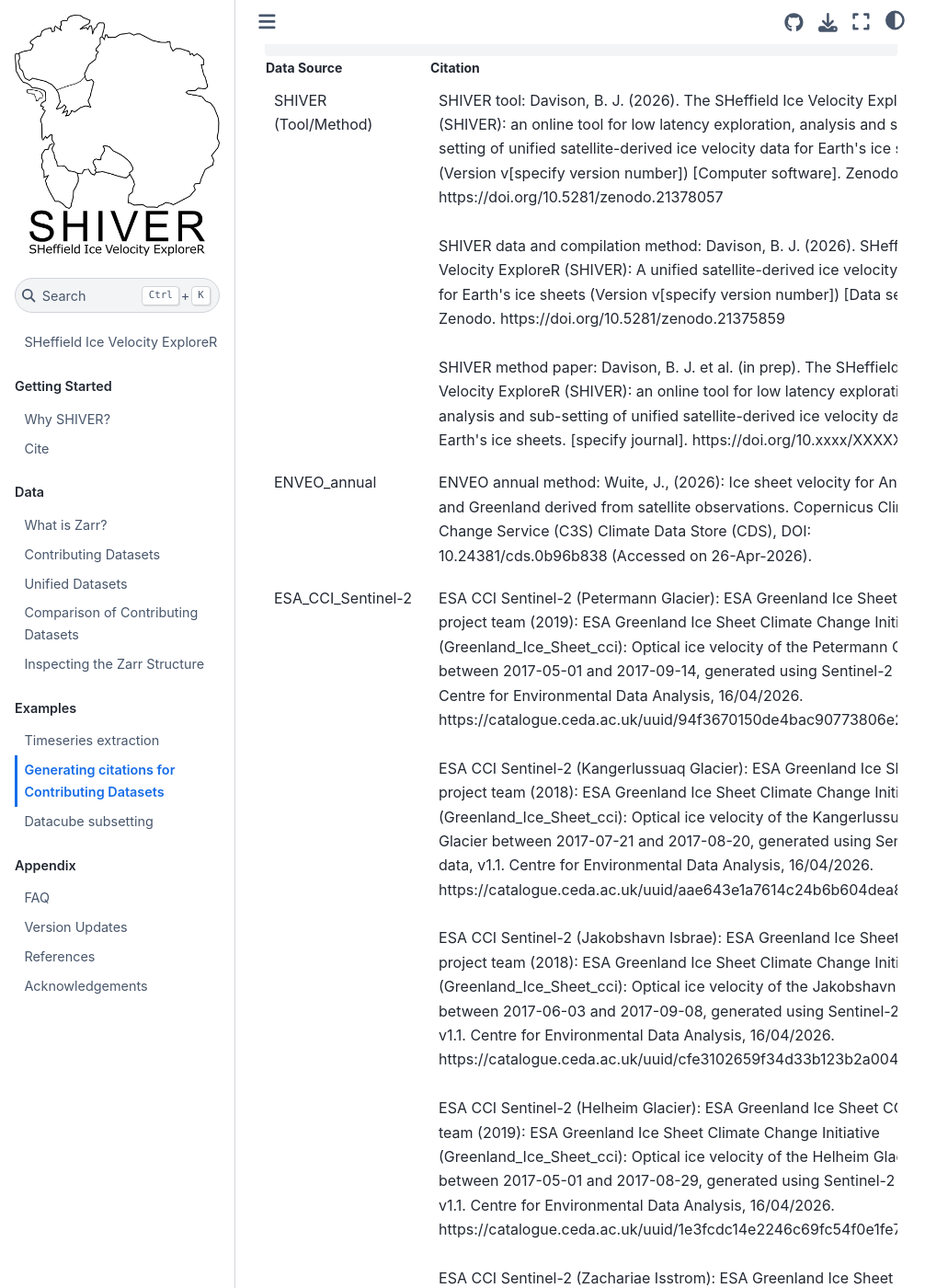
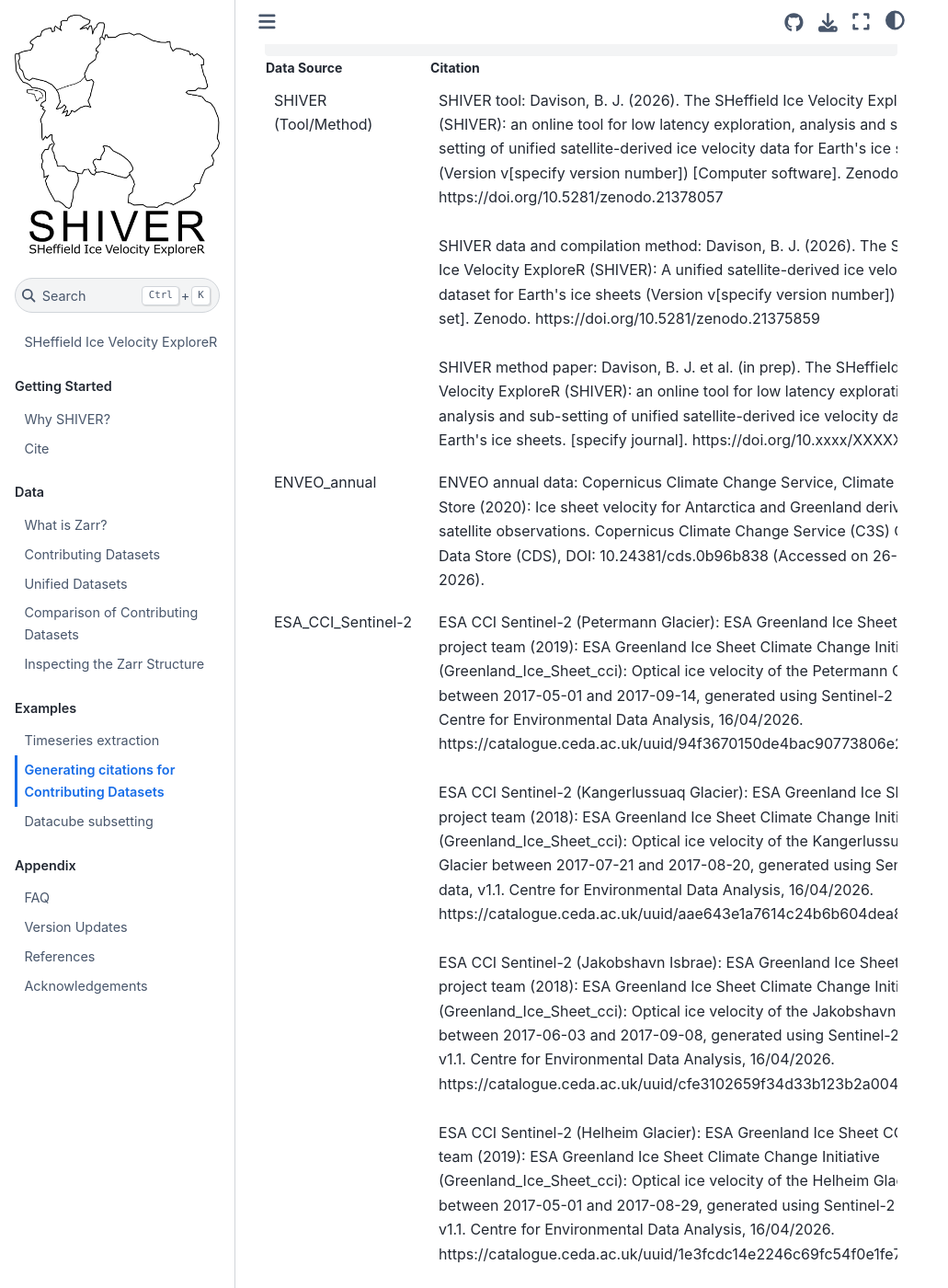
Before and after one commit to ben-davison/SHIVER-zarr, a Jupyter Book: the page built from docs/examples/generating_citations.ipynb, in a window 1280 px wide and 1400 px high, scrolled down 2962 px. Shown: the whole window at 92% size, without its empty margins (0-1031 px from the left). Built offline with Jupyter Book 1.0.4 settings and Sphinx 7.4.7 and the Sphinx Book theme 1.1.4, drawn with Linux system fonts in a browser that asks for light colours; pages that are not in the unit, such as notebooks, are missing from menus.

Commit message:
Updated citations

```diff
--- a/docs/examples/utils/citations.py
+++ b/docs/examples/utils/citations.py
@@ -5,7 +5,7 @@
     "common": {
 		  "SHIVER": [
 				"SHIVER tool: Davison, B. J. (2026). The SHeffield Ice Velocity ExploreR (SHIVER): an online tool for low latency exploration, analysis and sub-setting of unified satellite-derived ice velocity data for Earth's ice sheets (Version v[specify version number]) [Computer software]. Zenodo. https://doi.org/10.5281/zenodo.21378057",
-				"SHIVER data and compilation method: Davison, B. J. (2026). SHeffield Ice Velocity ExploreR (SHIVER): A unified satellite-derived ice velocity dataset for Earth's ice sheets (Version v[specify version number]) [Data set]. Zenodo. https://doi.org/10.5281/zenodo.21375859",
+				"SHIVER data and compilation method: Davison, B. J. (2026). The SHeffield Ice Velocity ExploreR (SHIVER): A unified satellite-derived ice velocity dataset for Earth's ice sheets (Version v[specify version number]) [Data set]. Zenodo. https://doi.org/10.5281/zenodo.21375859",
                 "SHIVER method paper: Davison, B. J. et al. (in prep). The SHeffield Ice Velocity ExploreR (SHIVER): an online tool for low latency exploration, analysis and sub-setting of unified satellite-derived ice velocity data for Earth's ice sheets. [specify journal]. https://doi.org/10.xxxx/XXXXXXX"
 		  ],
 	},
@@ -45,7 +45,7 @@
 				"Mouginot annual method: Mouginot, J., Rignot, E., Scheuchl, B. and Millan, R., 2017. Comprehensive annual ice sheet velocity mapping using Landsat-8, Sentinel-1, and RADARSAT-2 data. Remote Sensing, 9(4), p.364. DOI: https://doi.org/10.3390/rs9040364. "
 		  ],
           "ENVEO_annual": [
-				"ENVEO annual method: Wuite, J., (2026): Ice sheet velocity for Antarctica and Greenland derived from satellite observations. Copernicus Climate Change Service (C3S) Climate Data Store (CDS), DOI: 10.24381/cds.0b96b838 (Accessed on 26-Apr-2026)."
+				"ENVEO annual data: Copernicus Climate Change Service, Climate Data Store (2020): Ice sheet velocity for Antarctica and Greenland derived from satellite observations. Copernicus Climate Change Service (C3S) Climate Data Store (CDS), DOI: 10.24381/cds.0b96b838 (Accessed on 26-Apr-2026)."
 		  ],
 		  "ESA_CCI_winter": [
 				"ESA CCI winter data: ESA Greenland Ice Sheet CCI project team (2018): ESA Greenland Ice Sheet Climate Change Initiative (Greenland_Ice_Sheet_cci): Greenland Ice Velocity Map, Winter 2017-2018, v1.0. Centre for Environmental Data Analysis, 16/04/2026. https://catalogue.ceda.ac.uk/uuid/eaed9fba86c44e9c854dfbdec9d16b99."
@@ -142,7 +142,7 @@
 				"SID method: Davison, B.J., Hogg, A.E., Rigby, R., Veldhuijsen, S., van Wessem, J.M., van den Broeke, M.R., Holland, P.R., Selley, H.L. and Dutrieux, P., 2023. Sea level rise from West Antarctic mass loss significantly modified by large snowfall anomalies. Nature Communications, 14(1), p.1479. DOI: https://doi.org/10.1038/s41467-023-36990-3."
 			],
 			"ESA_CCI_annual": [
-				"ESA CCI annual data: Wuite, J., (2026): Ice sheet velocity for Antarctica and Greenland derived from satellite observations. Copernicus Climate Change Service (C3S) Climate Data Store (CDS), DOI: 10.24381/cds.0b96b838 (Accessed on 26-Apr-2026)."
+				"ESA CCI annual data: Copernicus Climate Change Service, Climate Data Store (2020): Ice sheet velocity for Antarctica and Greenland derived from satellite observations. Copernicus Climate Change Service (C3S) Climate Data Store (CDS), DOI: 10.24381/cds.0b96b838 (Accessed on 26-Apr-2026)."
 			],
             "Joughin_Sentinel-1": [
 				"Joughin Sentinel-1 (quarterly) method: Joughin, I., Shapero, D., Smith, B., Dutrieux, P. and Barham, M., 2021. Ice-shelf retreat drives recent Pine Island Glacier speedup. Science Advances, 7(24), p.eabg3080. DOI: 10.1126/sciadv.abg3080."
```
Also changed, not shown: README.md (+4 -2 lines), docs/getting_started/cite.md (+2 -2 lines), docs/index.md (+0 -7 lines), docs/examples/generating_citations.ipynb.
